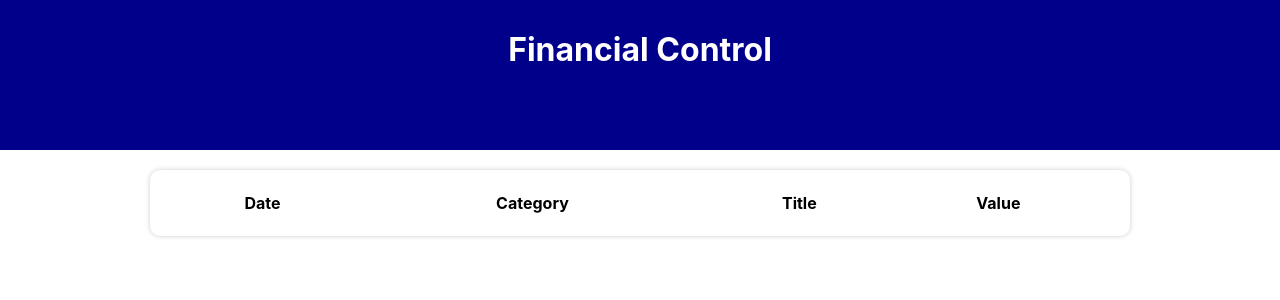
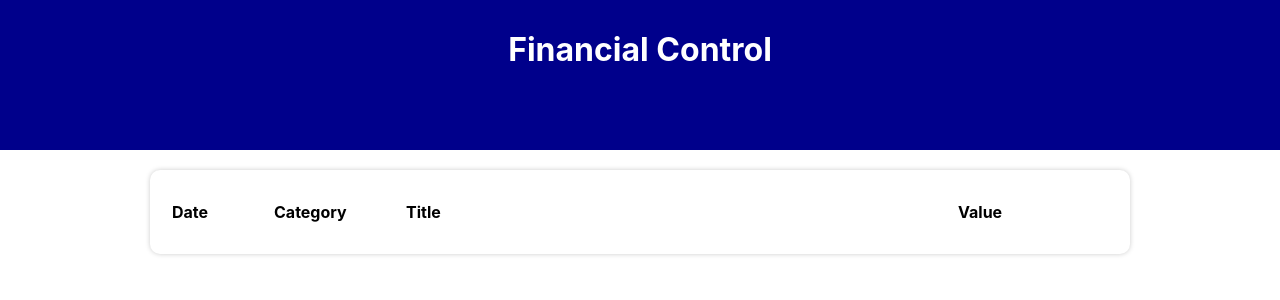
Before and after one commit to brenomorais-ti/financial, a React (Create React App) app in the folder financial-control/: page / in a window 1280 px wide. Shown: the top 300 px of the page. Built offline with nearby package versions, Linux system fonts and the light colour scheme.

Commit message:
create table area

```diff
--- a/financial-control/src/components/TableArea/index.tsx
+++ b/financial-control/src/components/TableArea/index.tsx
@@ -5,10 +5,10 @@ export const TableArea = () => {
         <C.Table>
             <thead>
                 <tr>
-                    <C.TableHeadColumn> Date</C.TableHeadColumn>
-                    <C.TableHeadColumn> Category</C.TableHeadColumn>
+                    <C.TableHeadColumn width={100}> Date</C.TableHeadColumn>
+                    <C.TableHeadColumn width={130}> Category</C.TableHeadColumn>
                     <C.TableHeadColumn> Title</C.TableHeadColumn>
-                    <C.TableHeadColumn> Value</C.TableHeadColumn>
+                    <C.TableHeadColumn width={150}> Value</C.TableHeadColumn>
                 </tr>
             </thead>
             <tbody>
--- a/financial-control/src/components/TableArea/styles.ts
+++ b/financial-control/src/components/TableArea/styles.ts
@@ -9,4 +9,9 @@ export const Table = styled.table`
     margin-top: 20px;
 `;
 
-export const TableHeadColumn = styled.th``;
+export const TableHeadColumn = styled.th< {width?: number }>`
+    width: ${props => props.width ? `${props.width}px` : `auto`};
+    padding: 10px 0;
+    text-align: left;
+
+`;
```
